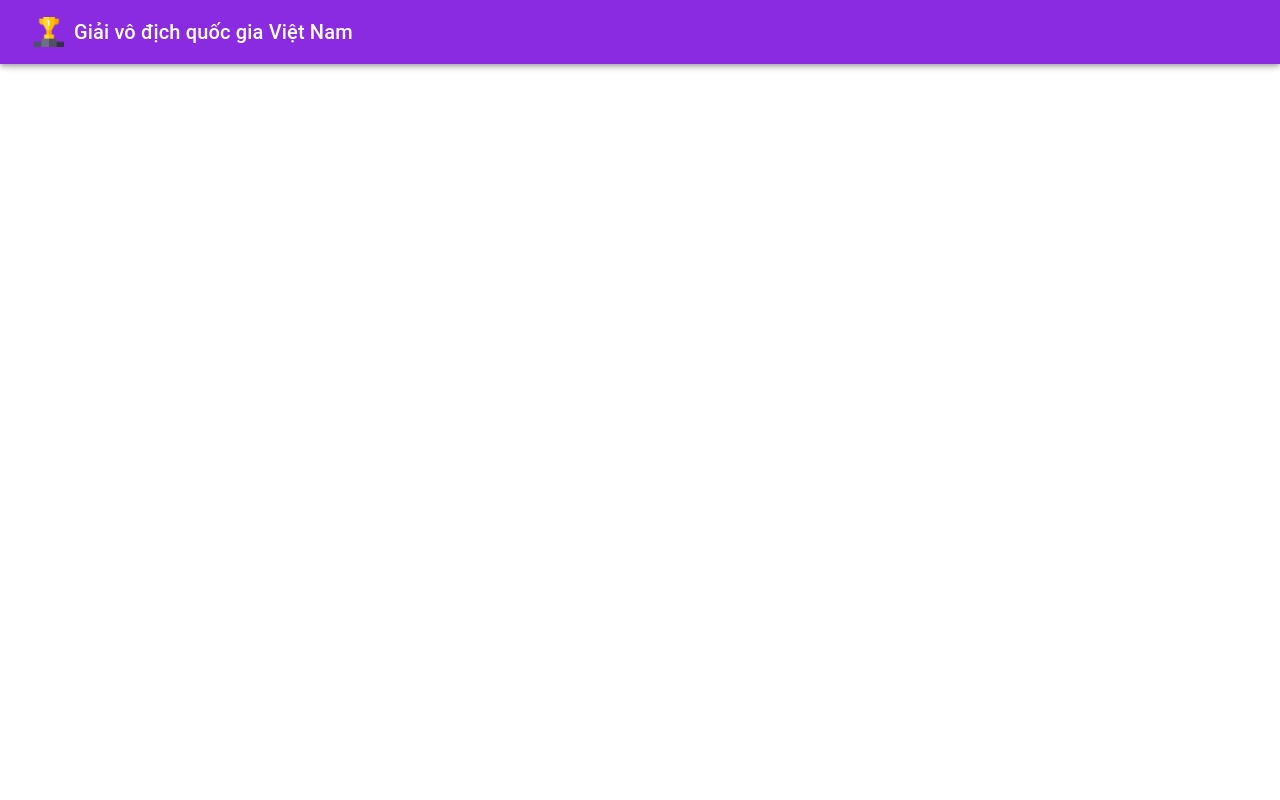
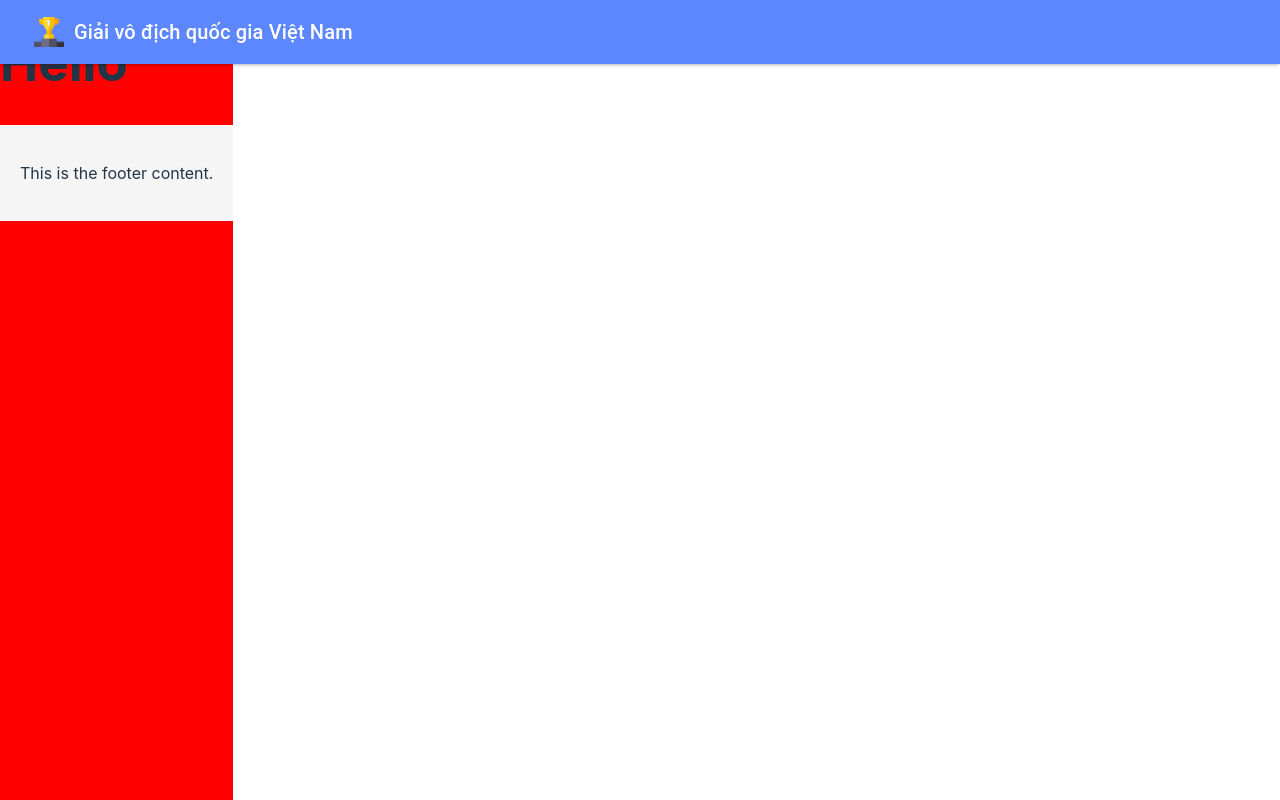
Before and after one commit to khanhvo9484/vleague_fe, a React (Vite) app: page / in a window 1280 px wide. Built offline with nearby package versions, Linux system fonts and the light colour scheme.

Commit message:
Tao theme

```diff
--- a/package.json
+++ b/package.json
@@ -13,6 +13,7 @@
     "@emotion/react": "^11.11.0",
     "@emotion/styled": "^11.11.0",
     "@mui/material": "^5.13.3",
+    "@mui/styles": "^5.13.2",
     "react": "^18.2.0",
     "react-dom": "^18.2.0"
   },
--- /dev/null
+++ b/src/components/ui/footer/Footer.jsx
@@ -0,0 +1,27 @@
+import React from "react";
+import { Typography, Box } from "@mui/material";
+// import { makeStyles } from "@mui/styles";
+
+// const useStyles = makeStyles((theme) => ({
+//   footer: {
+//     backgroundColor: theme.palette.background.paper,
+//     padding: theme.spacing(2),
+//     marginTop: "auto",
+//   },
+// }));
+
+const Footer = () => {
+  return (
+    <footer
+      style={{
+        backgroundColor: "#f5f5f5",
+        padding: "20px",
+        textAlign: "center",
+      }}
+    >
+      <p>This is the footer content.</p>
+    </footer>
+  );
+};
+
+export default Footer;
--- a/src/components/ui/navbar/Navbar.css
+++ b/src/components/ui/navbar/Navbar.css
@@ -3,6 +3,6 @@
   height: 30px;
   margin: 10px;
 }
-.navbar-container{
+/* .navbar-container{
     background-color: blueviolet;
-}
+} */
--- a/src/components/ui/navbar/Navbar.jsx
+++ b/src/components/ui/navbar/Navbar.jsx
@@ -1,8 +1,21 @@
 import { AppBar, Toolbar, Typography } from "@mui/material";
-import "./Navbar.css"
+import { ThemeProvider } from "@mui/material/styles";
+import { baselightTheme } from "../../../theme/DefaultColor";
+
+import "./Navbar.css";
 const Navbar = () => {
   return (
-    <AppBar position="fixed" sx={{ top: 0, left: 0, right: 0 }}>
+    <ThemeProvider theme={baselightTheme}>
+      <header>
+        <AppBar
+          position="fixed"
+          sx={{
+            top: 0,
+            left: 0,
+            right: 0,
+            background: "primary.main",
+          }}
+        >
           <Toolbar className="navbar-container">
             <img className="navbar-logo" src="./src/assets/football.png"></img>
             <Typography variant="h6" component="div" sx={{ flexGrow: 1 }}>
@@ -10,6 +23,8 @@ const Navbar = () => {
             </Typography>
           </Toolbar>
         </AppBar>
+      </header>
+    </ThemeProvider>
   );
 };
 
--- /dev/null
+++ b/src/layout/DefaultLayout.jsx
@@ -0,0 +1,29 @@
+import React from "react";
+import Navbar from "../components/ui/navbar/Navbar";
+import Footer from "../components/ui/footer/Footer";
+import { Box } from "@mui/material";
+import { makeStyles } from "@mui/styles";
+
+const useStyles = makeStyles(() => ({
+  root: {
+    display: "flex",
+    flexDirection: "column",
+    minHeight: "100vh",
+    backgroundColor: "Red",
+  },
+}));
+
+const DefaultLayout = (props) => {
+  const classes = useStyles();
+  return (
+    <div className={classes.root}>
+      <Navbar />
+      <main>
+        <div>{props.children}</div>
+      </main>
+      <Footer />
+    </div>
+  );
+};
+
+export default DefaultLayout;
--- a/src/pages/home/Home.jsx
+++ b/src/pages/home/Home.jsx
@@ -1,14 +1,16 @@
 import React, { useEffect } from "react";
-import Navbar from "../../components/ui/navbar/Navbar";
+import DefaultLayout from "../../layout/DefaultLayout";
 
 const home = () => {
   useEffect(() => {
     document.title = "Trang chủ";
-  },[]);
+  }, []);
   return (
-    <>
-      <Navbar />
-    </>
+    <DefaultLayout>
+      <div>
+        <h1>Hello</h1>
+      </div>
+    </DefaultLayout>
   );
 };
 
--- /dev/null
+++ b/src/theme/DefaultColor.jsx
@@ -0,0 +1,70 @@
+import { createTheme } from "@mui/material/styles";
+import { Typography } from "@mui/material";
+import { shadows } from "./Shadows";
+
+const baselightTheme = createTheme({
+  direction: "ltr",
+  palette: {
+    primary: {
+      main: "#5D87FF",
+      light: "#ECF2FF",
+      dark: "#4570EA",
+    },
+    secondary: {
+      main: "#49BEFF",
+      light: "#E8F7FF",
+      dark: "#23afdb",
+    },
+    success: {
+      main: "#13DEB9",
+      light: "#E6FFFA",
+      dark: "#02b3a9",
+      contrastText: "#ffffff",
+    },
+    info: {
+      main: "#539BFF",
+      light: "#EBF3FE",
+      dark: "#1682d4",
+      contrastText: "#ffffff",
+    },
+    error: {
+      main: "#FA896B",
+      light: "#FDEDE8",
+      dark: "#f3704d",
+      contrastText: "#ffffff",
+    },
+    warning: {
+      main: "#FFAE1F",
+      light: "#FEF5E5",
+      dark: "#ae8e59",
+      contrastText: "#ffffff",
+    },
+    purple: {
+      A50: "#EBF3FE",
+      A100: "#6610f2",
+      A200: "#557fb9",
+    },
+    grey: {
+      100: "#F2F6FA",
+      200: "#EAEFF4",
+      300: "#DFE5EF",
+      400: "#7C8FAC",
+      500: "#5A6A85",
+      600: "#2A3547",
+    },
+    text: {
+      primary: "#2A3547",
+      secondary: "#5A6A85",
+    },
+    action: {
+      disabledBackground: "rgba(73,82,88,0.12)",
+      hoverOpacity: 0.02,
+      hover: "#f6f9fc",
+    },
+    divider: "#e5eaef",
+  },
+  Typography,
+  shadows,
+});
+
+export { baselightTheme };
--- /dev/null
+++ b/src/theme/Shadows.jsx
@@ -0,0 +1,29 @@
+const shadows = [
+    'none',
+    '0px 2px 3px rgba(0,0,0,0.10)',
+    '0 0 1px 0 rgba(0,0,0,0.31), 0 2px 2px -2px rgba(0,0,0,0.25)',
+    '0 0 1px 0 rgba(0,0,0,0.31), 0 3px 4px -2px rgba(0,0,0,0.25)',
+    '0 0 1px 0 rgba(0,0,0,0.31), 0 3px 4px -2px rgba(0,0,0,0.25)',
+    '0 0 1px 0 rgba(0,0,0,0.31), 0 4px 6px -2px rgba(0,0,0,0.25)',
+    '0 0 1px 0 rgba(0,0,0,0.31), 0 4px 6px -2px rgba(0,0,0,0.25)',
+    '0 0 1px 0 rgba(0,0,0,0.31), 0 4px 8px -2px rgba(0,0,0,0.25)',
+    '0 9px 17.5px rgb(0,0,0,0.05)',
+    'rgb(145 158 171 / 30%) 0px 0px 2px 0px, rgb(145 158 171 / 12%) 0px 12px 24px -4px',
+    '0 0 1px 0 rgba(0,0,0,0.31), 0 7px 12px -4px rgba(0,0,0,0.25)',
+    '0 0 1px 0 rgba(0,0,0,0.31), 0 6px 16px -4px rgba(0,0,0,0.25)',
+    '0 0 1px 0 rgba(0,0,0,0.31), 0 7px 16px -4px rgba(0,0,0,0.25)',
+    '0 0 1px 0 rgba(0,0,0,0.31), 0 8px 18px -8px rgba(0,0,0,0.25)',
+    '0 0 1px 0 rgba(0,0,0,0.31), 0 9px 18px -8px rgba(0,0,0,0.25)',
+    '0 0 1px 0 rgba(0,0,0,0.31), 0 10px 20px -8px rgba(0,0,0,0.25)',
+    '0 0 1px 0 rgba(0,0,0,0.31), 0 11px 20px -8px rgba(0,0,0,0.25)',
+    '0 0 1px 0 rgba(0,0,0,0.31), 0 12px 22px -8px rgba(0,0,0,0.25)',
+    '0 0 1px 0 rgba(0,0,0,0.31), 0 13px 22px -8px rgba(0,0,0,0.25)',
+    '0 0 1px 0 rgba(0,0,0,0.31), 0 14px 24px -8px rgba(0,0,0,0.25)',
+    '0 0 1px 0 rgba(0,0,0,0.31), 0 16px 28px -8px rgba(0,0,0,0.25)',
+    '0 0 1px 0 rgba(0,0,0,0.31), 0 18px 30px -8px rgba(0,0,0,0.25)',
+    '0 0 1px 0 rgba(0,0,0,0.31), 0 20px 32px -8px rgba(0,0,0,0.25)',
+    '0 0 1px 0 rgba(0,0,0,0.31), 0 22px 34px -8px rgba(0,0,0,0.25)',
+    '0 0 1px 0 rgba(0,0,0,0.31), 0 24px 36px -8px rgba(0,0,0,0.25)',
+  ];
+
+  export { shadows };
```
Also changed, not shown: src/components/ui/footer/Footer.css (added), src/components/ui/sidebar/Sidebar.css (added), src/components/ui/sidebar/Sidebar.jsx (added), src/pages/home/Home.css (added), 1 other file (tests, documents, lock files or other folders). Lines whose indentation alone changed are shown as unchanged.
